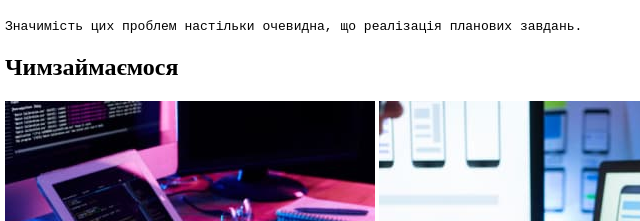
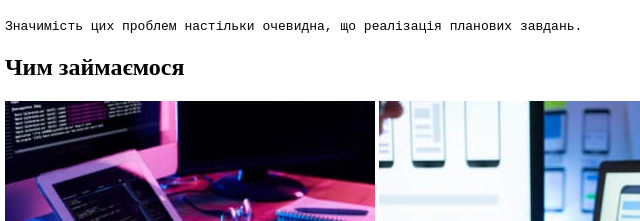
Before and after one commit to WestRe1/goit-markup-hw-01, a plain HTML site: page index.html in a window 1280 px wide. Shown: the part 498-719 px from the top of the page, 3-643 px from the left. Drawn offline with Linux system fonts and the light colour scheme.

Commit message:
Изменил ошибку

```diff
--- a/index.html
+++ b/index.html
@@ -42,7 +42,7 @@
             <h5>СУЧАСНІ ТЕХНЛОГІЇ</h5>
             <pre>Значимість цих проблем настільки очевидна, що реалізація планових завдань.</pre>
         </div>
-        <h2>Чимзаймаємося</h2>
+        <h2>Чим займаємося</h2>
         <img src="images/img1(1).jpg" wight="370" height="294" />
         <img src="images/img2(1).jpg" wight="370" height="294"/>
         <img src="images/img3(1).jpg" wight="370" height="294" />
```
